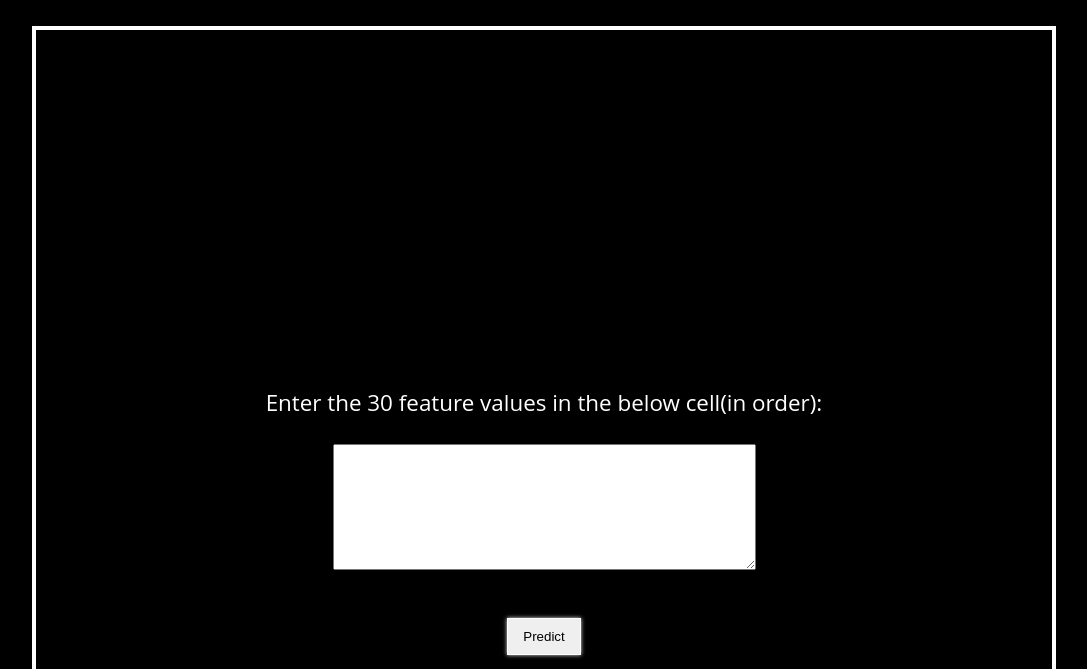
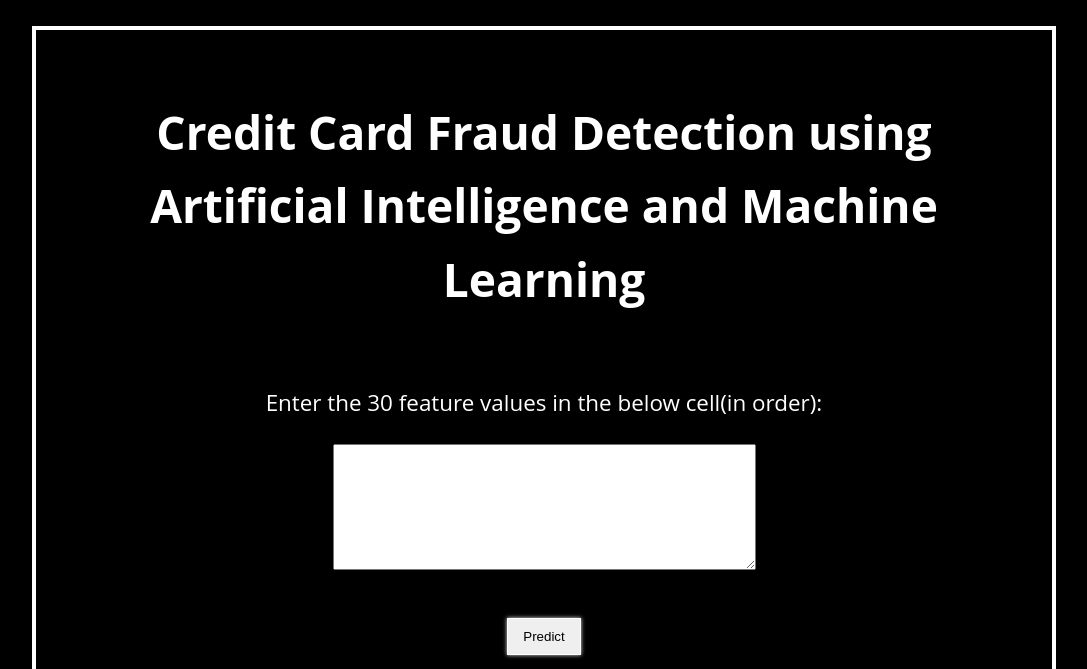
Before and after one commit to aman878/CreditCardFraudAIML, a Flask app: page / in a window 1280 px wide. Shown: the top 669 px of the page, without its empty margins (96-1183 px from the left). Run offline with Flask 2, Linux system fonts and the light colour scheme; parts of the project's set-up code (start-up, migrations or seed data) failed here and were passed over.

Commit message:
Commit 9

```diff
--- a/static/styles.css
+++ b/static/styles.css
@@ -14,12 +14,12 @@ body{
 
 header{
 	font-size: 1.6em;
-	color: black;
+	color: white;
 }
 
 header h1{
 	font-size: 1.8em;
-	color: black;
+	color: white;
 }
 
 .btn-info{
```
